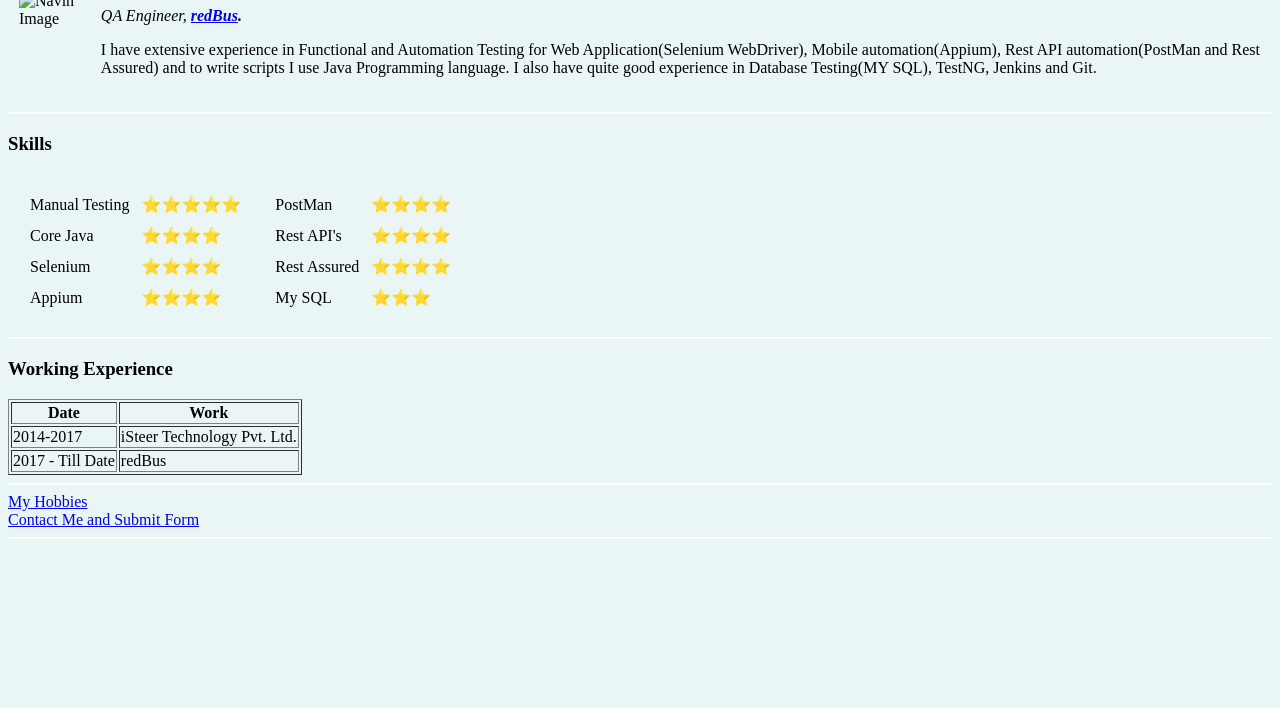
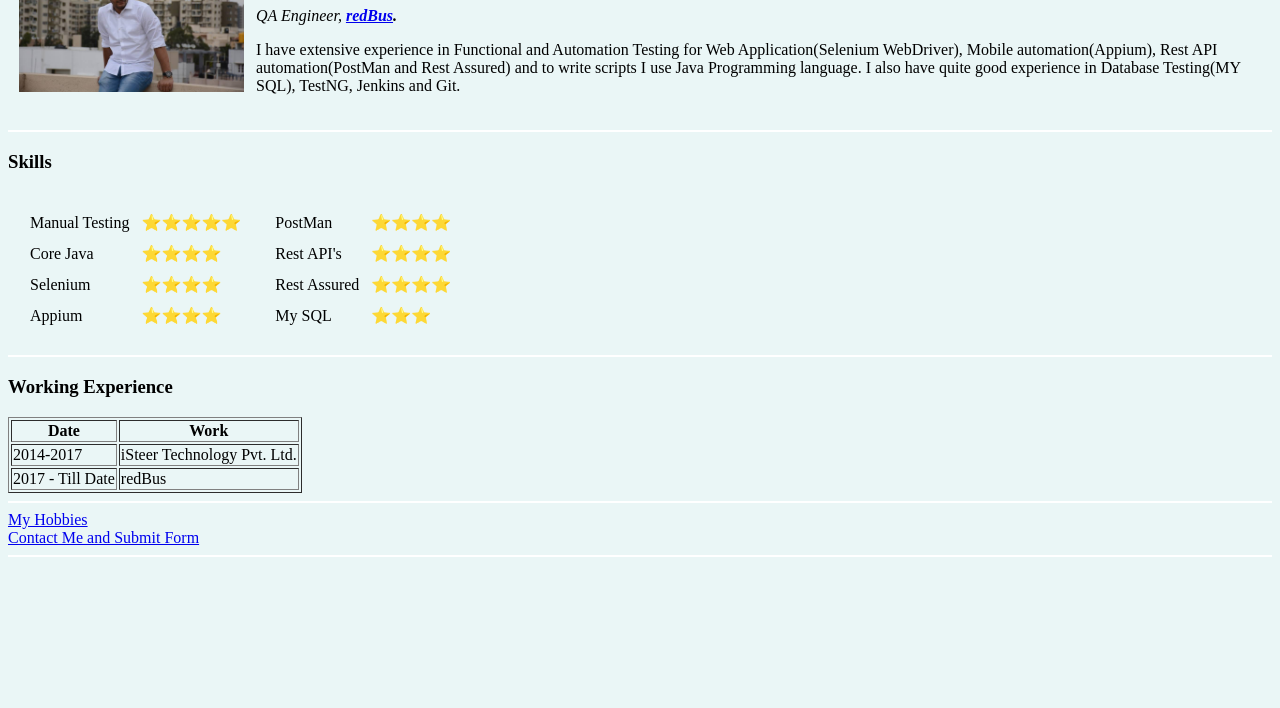
Before and after one commit to navinkumarsingh/CV, a plain HTML site: page index.html in a window 1280 px wide. Shown: the part 92-800 px from the top of the page. Drawn offline with Linux system fonts and the light colour scheme.

Commit message:
Update index.html

```diff
--- a/index.html
+++ b/index.html
@@ -27,7 +27,7 @@ img{
 
   <table cellspacing="10">
     <td>
-      <img src="Images/Navin.png" alt="Navin Image">
+      <img src="Navin.png" alt="Navin Image">
     </td>
     <td>
       <h1>Navin Kumar Singh</h1>
```
